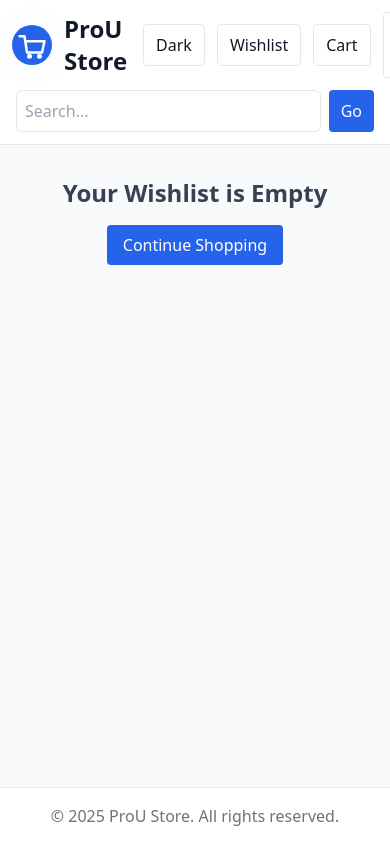
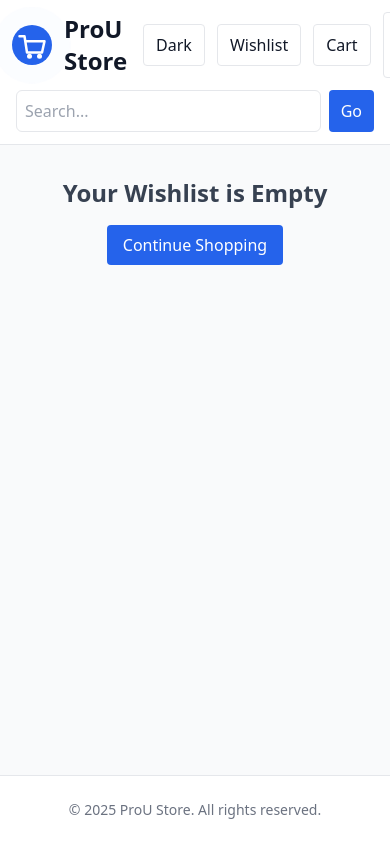
Before and after one commit to Monikamaheswari04/SmartShop-Frontend, a React (Vite) app: page /wishlist in a window 390 px wide. Shown: the top 844 px of the page. Built offline with nearby package versions, Linux system fonts and the light colour scheme.

Commit message:
Footer.jsx

```diff
--- a/src/components/Footer.jsx
+++ b/src/components/Footer.jsx
@@ -1,8 +1,6 @@
-
-
 export default function Footer() {
   return (
-    <footer className="bg-white dark:bg-gray-800 border-t dark:border-gray-700 p-4 mt-4 text-center text-gray-500 dark:text-gray-400">
+    <footer className="bg-white dark:bg-gray-800 border-t dark:border-gray-700 px-4 py-6 sm:p-4 mt-4 text-center text-sm sm:text-base text-gray-500 dark:text-gray-400">
       &copy; 2025 ProU Store. All rights reserved.
     </footer>
   );
```
